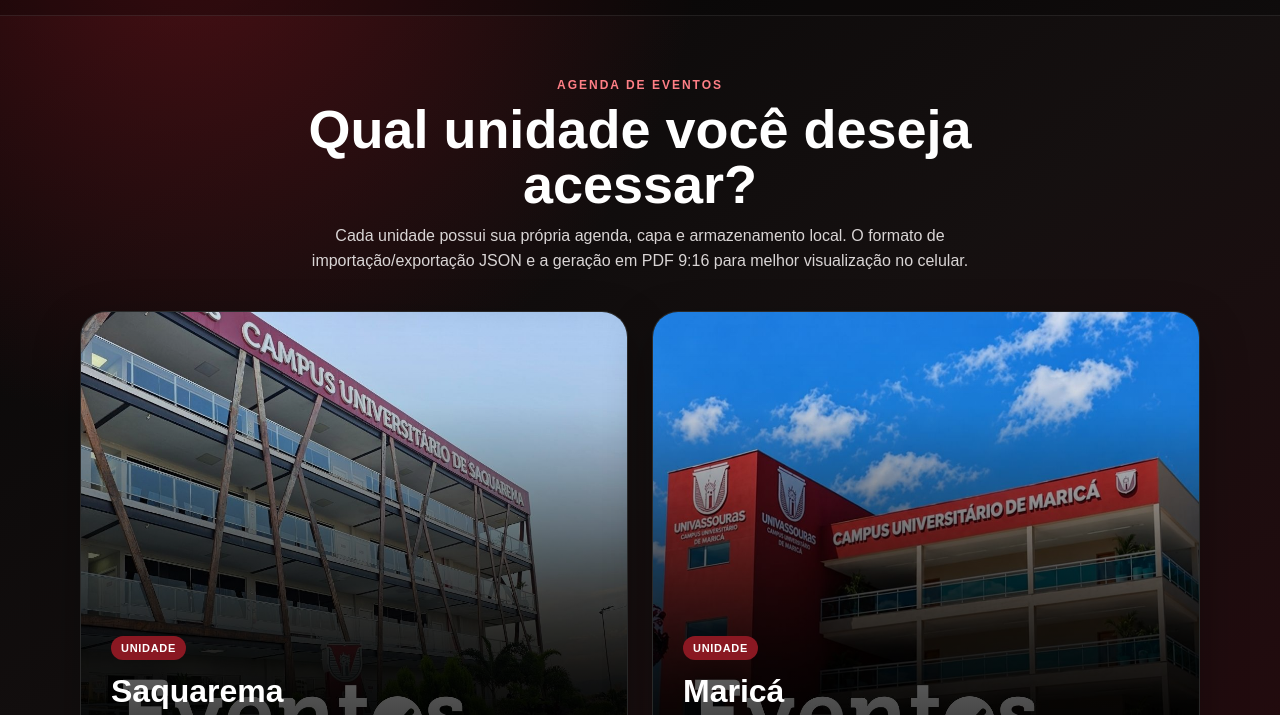
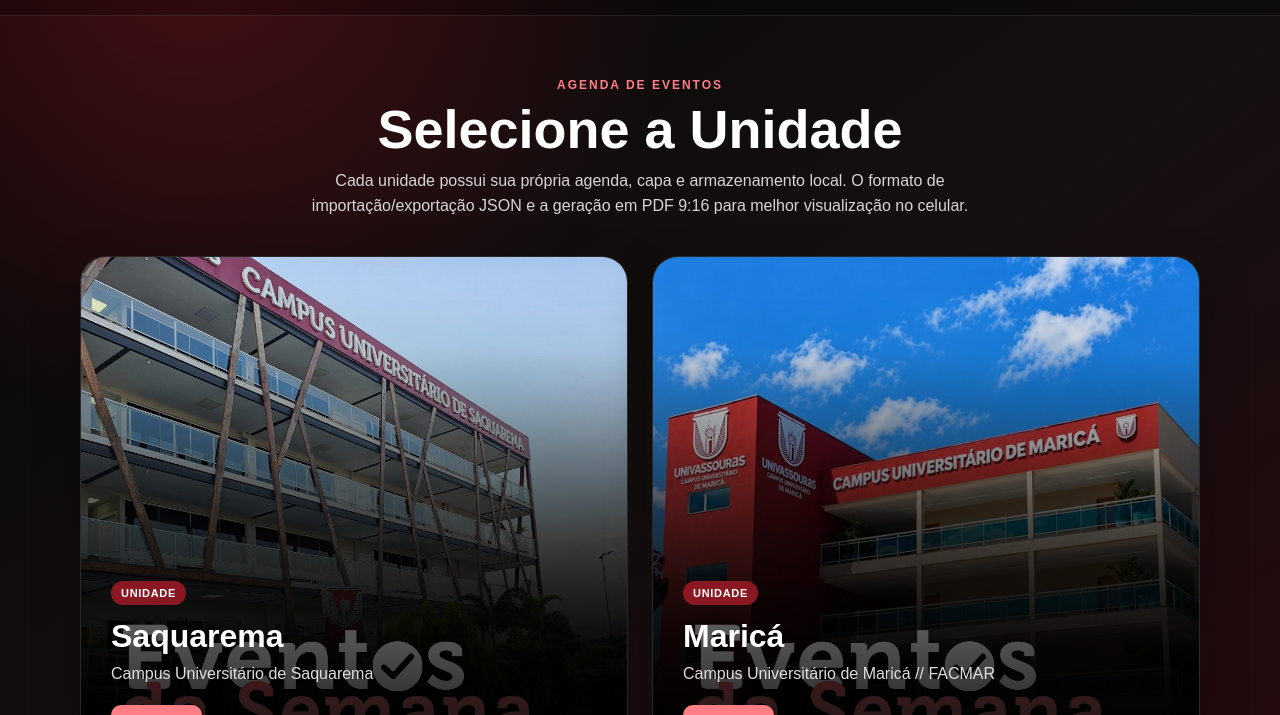
Before and after one commit to ThiagoSNTG/Criador_de_Agenda_de_Eventos, a plain HTML site: page index.html in a window 1280 px wide. Shown: the part 77-792 px from the top of the page. Drawn offline with Linux system fonts and the light colour scheme.

Commit message:
Update heading text in index.html

```diff
--- a/index.html
+++ b/index.html
@@ -163,7 +163,7 @@
 
 <main>
   <div class="eyebrow">Agenda de Eventos</div>
-  <h1>Qual unidade você deseja acessar?</h1>
+  <h1>Selecione a Unidade</h1>
   <p class="lead">
     Cada unidade possui sua própria agenda, capa e armazenamento local.
     O formato de importação/exportação JSON e a geração em PDF 9:16 para melhor visualização no celular.
```
